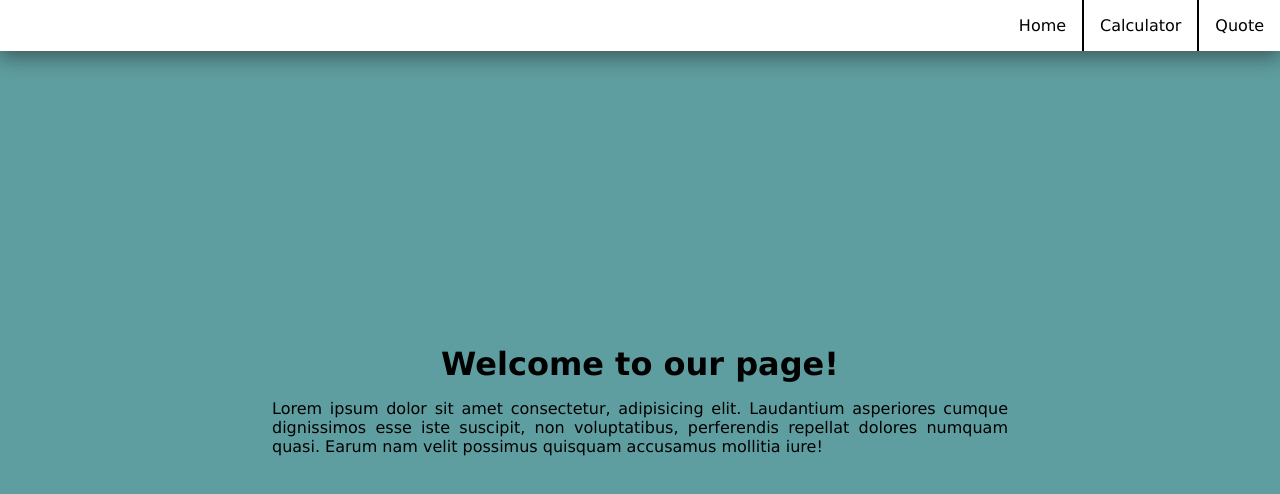
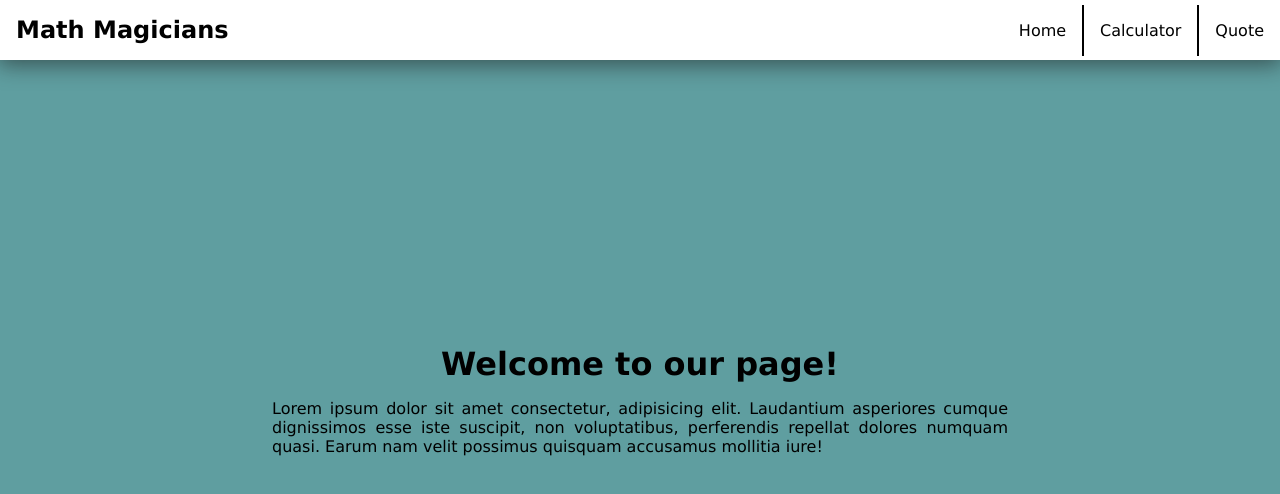
Before and after one commit to Movgto/math_magicians, a React (Create React App) app: page / in a window 1280 px wide. Shown: the top 494 px of the page. Built offline with nearby package versions, Linux system fonts and the light colour scheme.

Commit message:
Add heading to the webpage header

```diff
--- a/src/App.css
+++ b/src/App.css
@@ -24,7 +24,8 @@ html {
 
 nav {
   display: flex;
-  justify-content: flex-end;
+  justify-content: space-between;
+  align-items: center;
   box-shadow: 0 0.2rem 1.4rem 0.1rem #1918188e;
   z-index: 5;
   position: absolute;
@@ -32,6 +33,10 @@ nav {
   background-color: white;
   top: 0;
   left: 0;
+}
+
+nav h1 {
+  padding : 1rem;
 }
 
 nav ul {
--- a/src/index.js
+++ b/src/index.js
@@ -12,6 +12,7 @@ root.render(
   <React.StrictMode>
     <HashRouter>
       <nav>
+        <h1>Math Magicians</h1>
         <ul>
           <li><NavLink className="link" to="/">Home</NavLink></li>
           <li><NavLink className="link" to="/calculator">Calculator</NavLink></li>
```
